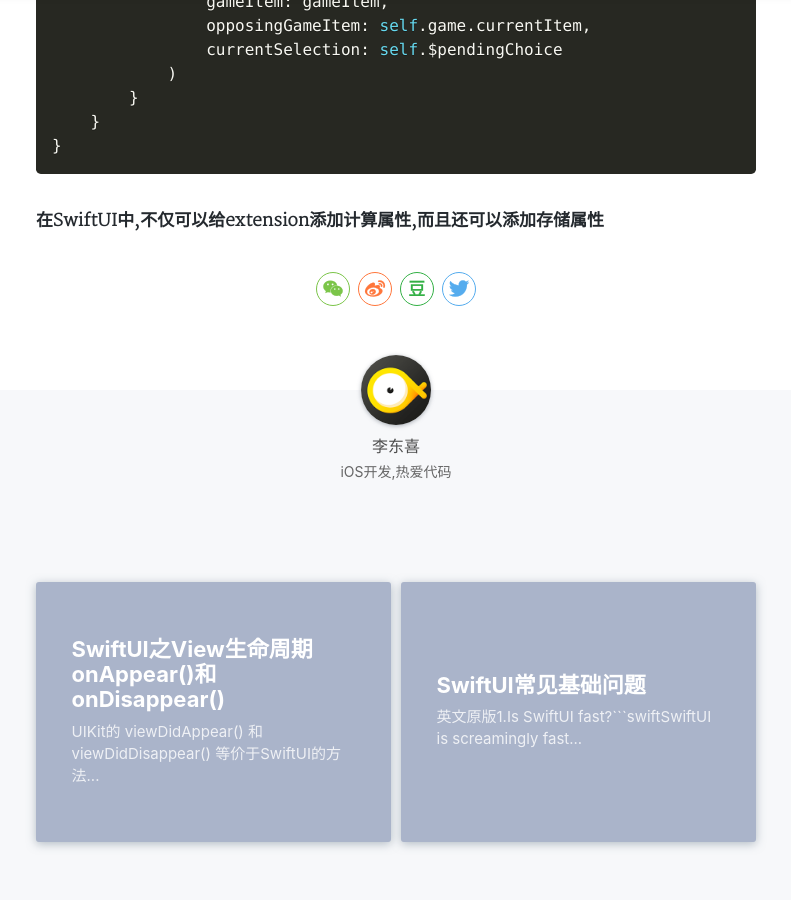
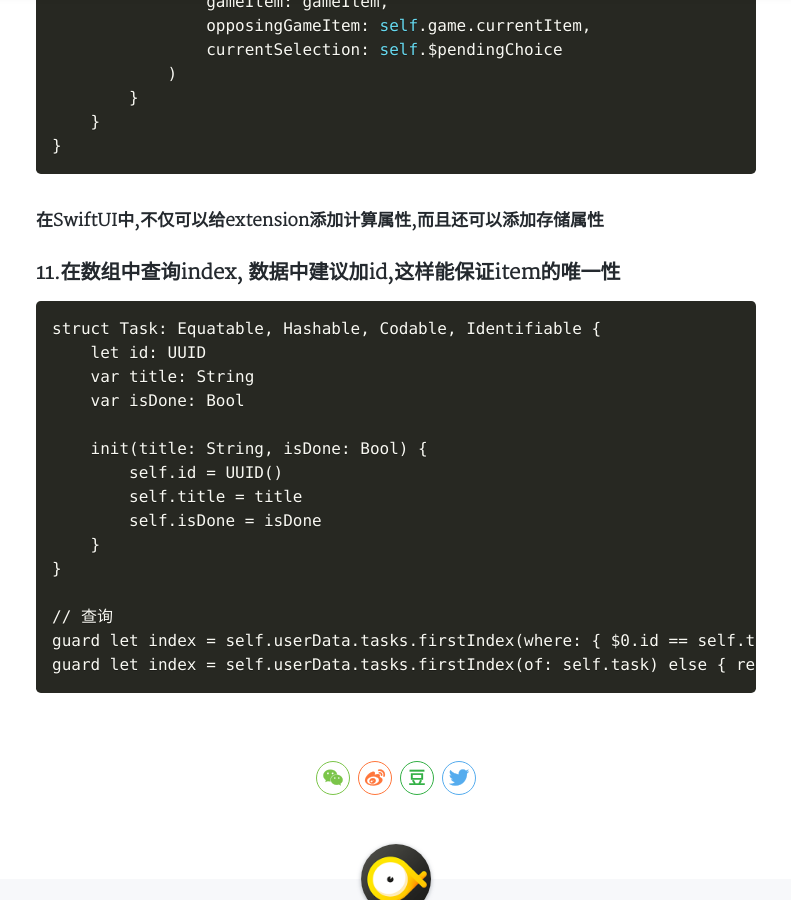
Before and after one commit to dongxiexidu/dongxiexidu.github.com, a Jekyll site: the page built from _posts/2021-05-02-SwiftUI建议和小技巧.md, in a window 1280 px wide and 900 px high, scrolled down 5329 px. Shown: the whole window, without its empty margins (244-1035 px from the left). Built offline with Jekyll 4.4.1, drawn with Linux system fonts in a browser that asks for light colours; nearby versions of some CDN libraries; a style sheet for code colours, icons or effects is not loaded.

Commit message:
Update 2021-05-02-SwiftUI建议和小技巧.md

````diff
--- a/_posts/2021-05-02-SwiftUI建议和小技巧.md
+++ b/_posts/2021-05-02-SwiftUI建议和小技巧.md
@@ -188,3 +188,23 @@
 ```
 
 **在SwiftUI中,不仅可以给extension添加计算属性,而且还可以添加存储属性**
+
+
+### 11.在数组中查询index, 数据中建议加id,这样能保证item的唯一性
+```
+struct Task: Equatable, Hashable, Codable, Identifiable {
+    let id: UUID
+    var title: String
+    var isDone: Bool
+
+    init(title: String, isDone: Bool) {
+        self.id = UUID()
+        self.title = title
+        self.isDone = isDone
+    }
+}
+
+// 查询
+guard let index = self.userData.tasks.firstIndex(where: { $0.id == self.task.id }) else { return }
+guard let index = self.userData.tasks.firstIndex(of: self.task) else { return }
+```
````
